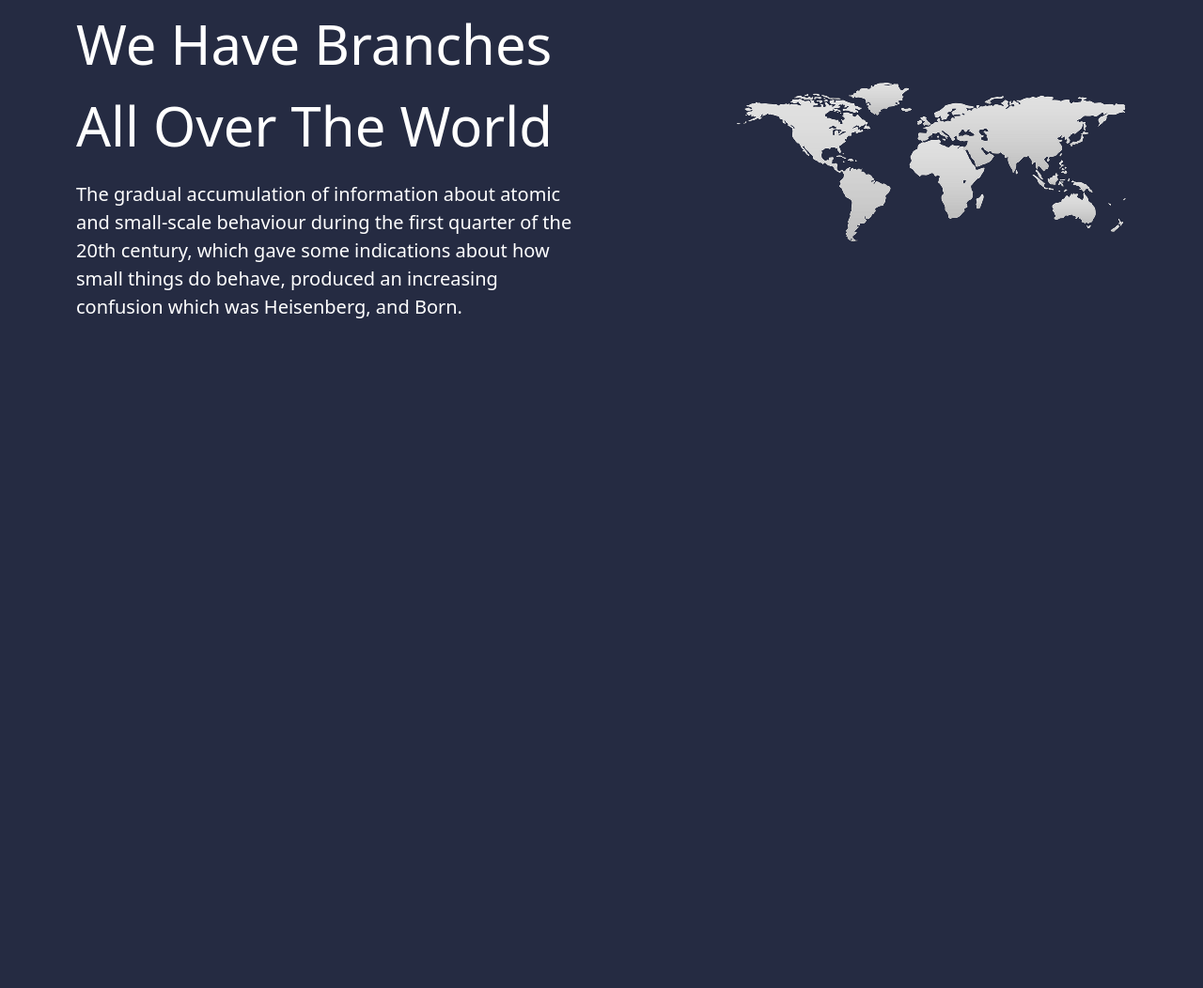
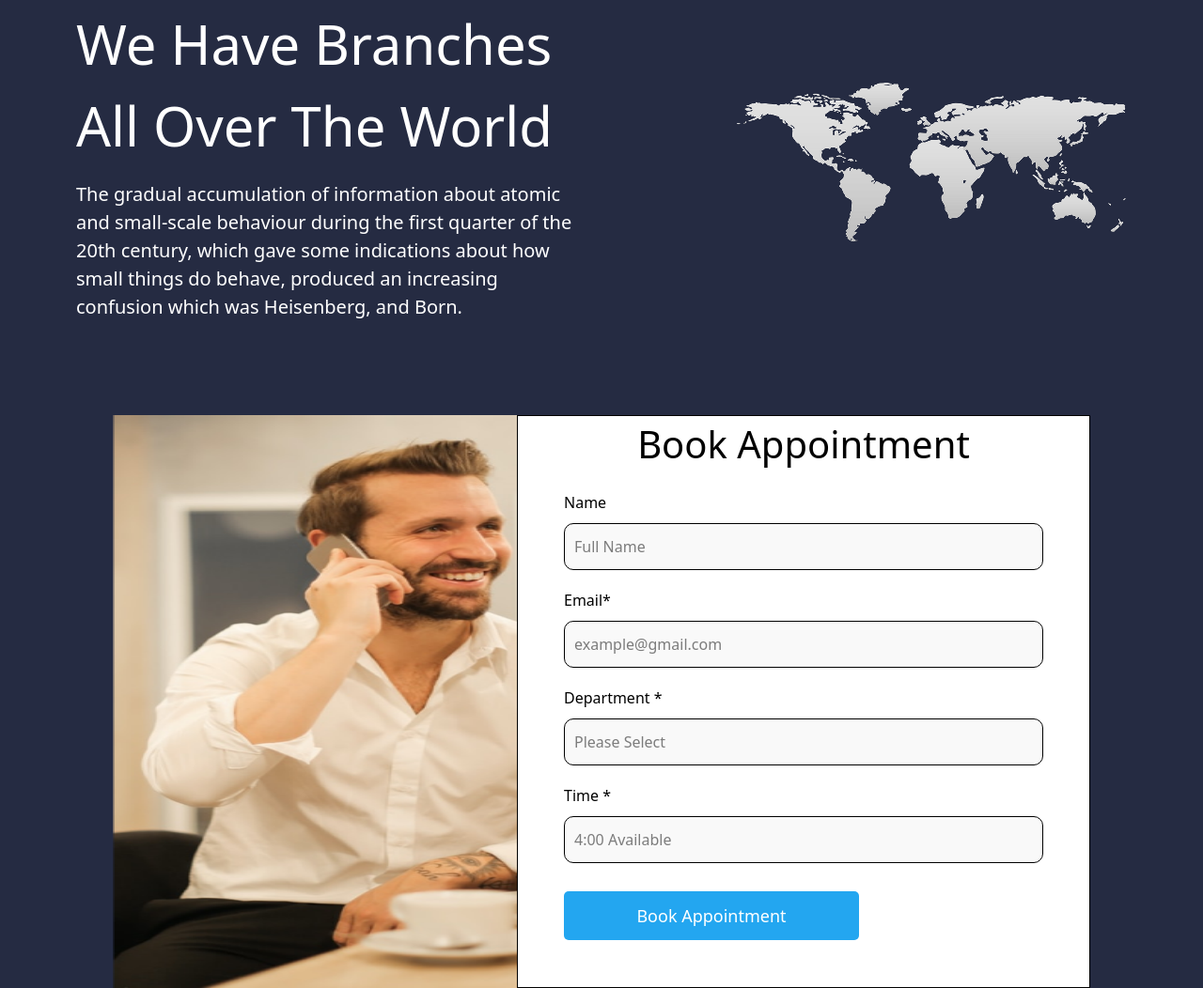
Before and after one commit to sodatovruslan/Home20, a website: page index.html in a window 1280 px wide. Shown: the part 3286-4338 px from the top of the page at 94% size. Before the commit the page ends 3628 px from the top, so only its background shows below. Drawn offline with Linux system fonts and the light colour scheme.

Commit message:
add sectionSeven

```diff
--- a/index.html
+++ b/index.html
@@ -251,5 +251,36 @@ and Born.</p>
 	<img class='hidden md:block' src="./image/col-md-5 (1).png" alt="">
 </div>
 	</section>
+	<section class='bg-[#FFFFFF] md:bg-[#252B42] md:flex md:justify-center md:mt-[100px]'>
+		<div class='flex flex-col items-center'>
+			<img class='w-[430px] h-[259px] md:267px md:h-[610px]' src="./image/media.png" alt="">
+		</div>
+
+		<div class='w-[400px] flex flex-col items-center md:w-[610px] md:border-[1px] md:bg-[white]'>
+			<p class='text-[40px] w-[300px] font-semibold md:hidden'>Get A Free
+Quote Here</p>
+<p class='hidden md:block text-[40px] '>Book Appointment</p>
+<form action="">
+<div class='mt-[20px]'>
+	<label for="">Name</label><br>
+	<input placeholder='Full Name' class='bg-[#F9F9F9] w-[311px] h-[50px] rounded-[10px] border-[1px] p-[10px] mt-[10px] md:w-[510px] h-[50px]' type="text">
+</div>
+<div  class='mt-[20px]'>
+	<label for="">Email*</label><br>
+	<input placeholder='example@gmail.com' class='bg-[#F9F9F9] w-[311px] h-[50px] rounded-[10px] border-[1px] p-[10px] mt-[10px] md:w-[510px] h-[50px]' type="text">
+</div>
+<div  class='mt-[20px]'>
+	<label for="">Department *</label><br>
+	<input placeholder='Please Select' class='bg-[#F9F9F9] w-[311px] h-[50px] rounded-[10px] border-[1px] p-[10px] mt-[10px] md:w-[510px] h-[50px]' type="text">
+</div>
+<div  class='mt-[20px]'>
+	<label class='' for="">Time *</label><br>
+	<input placeholder='4:00 Available' class='bg-[#F9F9F9] w-[311px] h-[50px] rounded-[10px] border-[1px] p-[10px] mt-[10px] md:w-[510px] h-[50px]' type="text">
+</div>
+<button class='text-[18px] text-[#FFFFFF] w-[314px] h-[52px] bg-[#23A6F0] rounded-[5px] mt-[30px]'>Book Appointment</button>
+		</div>
+
+		</form>
+	</section>
 </body>
 </html>
```
Also changed, not shown: image/#contact-cover.1 (1).png (added), image/#contact-cover.1 (2).png (added), image/#contact-cover.1.png (added), image/card-item.png (added), image/media.png (added), src/output.css.
